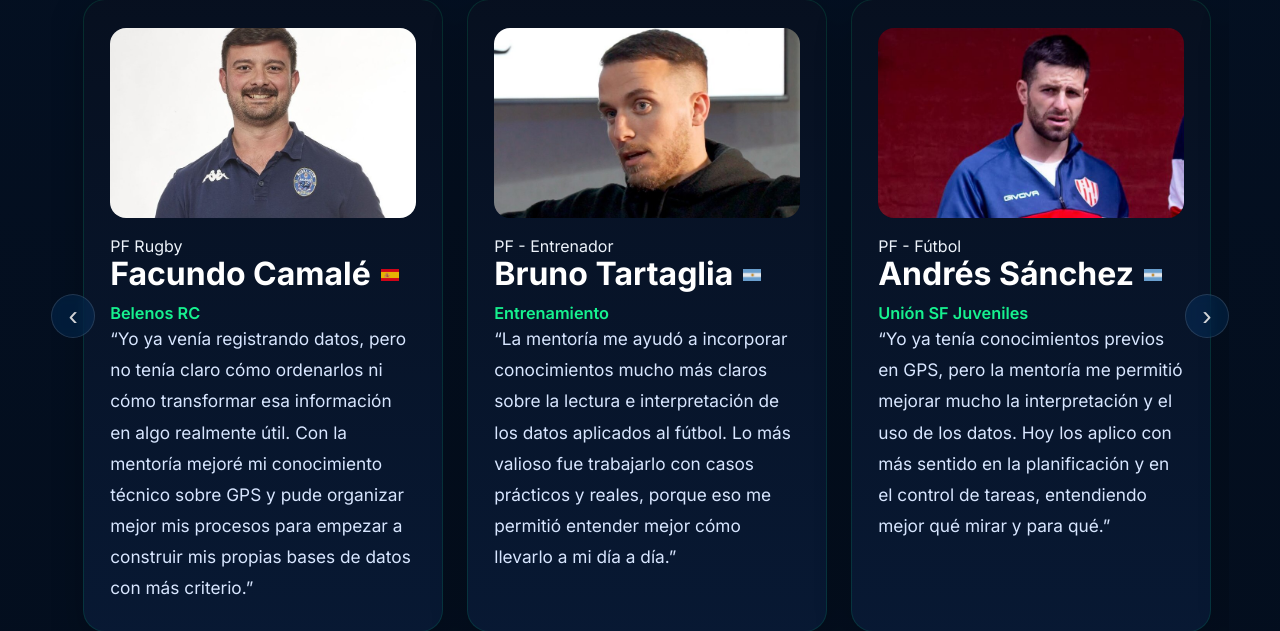
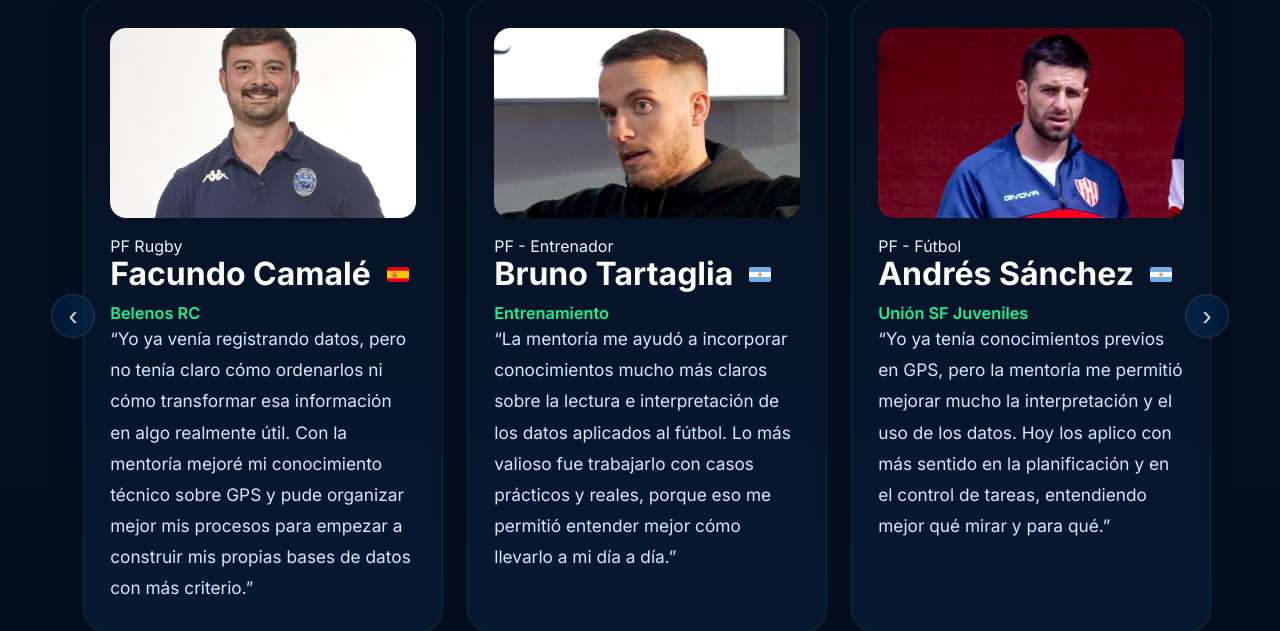
Before and after one commit to sebavillalba7/SV-SportsScientist, a Flask app: page / in a window 1280 px wide. Shown: the part 5462-6093 px from the top of the page. Run offline with Flask 3, Linux system fonts and the light colour scheme; some libraries are stand-ins or nearby versions; some web fonts are replaced.

Commit message:
reemplazo index y style corregidos

```diff
--- a/static/css/style.css
+++ b/static/css/style.css
@@ -1633,10 +1633,11 @@ section[id] {
   will-change: transform;
 }
 .success-flag-img {
-    width: 18px;
-    height: 12px;
+    width: 22px;
+    height: 15px;
     object-fit: cover;
-    opacity: 0.9;
+    border-radius: 2px;
+    margin-left: 6px;
 }
 .upload-actions {
     margin-top: 14px;
```
